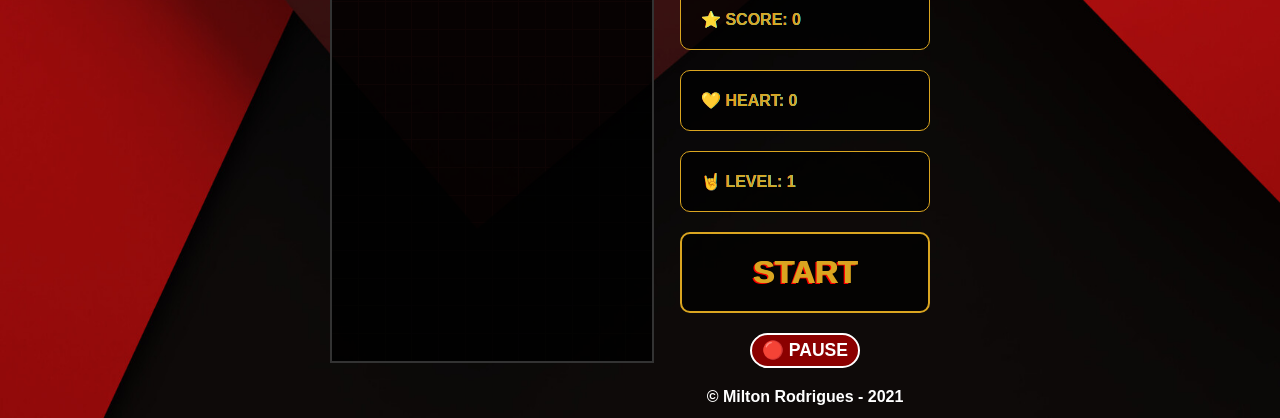
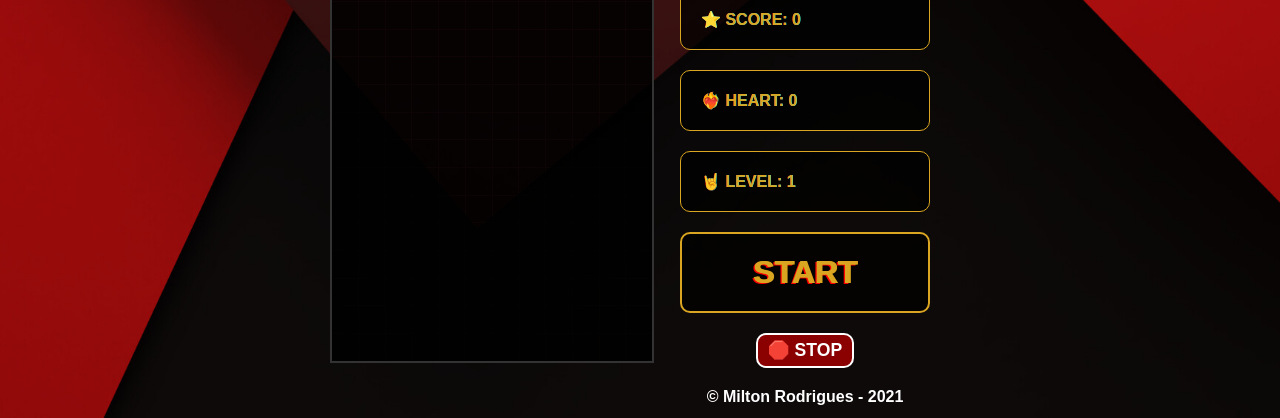
Before and after one commit to Miltonr87/devils-game, a React (Create React App) app: page / in a window 1280 px wide. Shown: the part 313-731 px from the top of the page. Built offline with nearby package versions, Linux system fonts and the light colour scheme.

Commit message:
Pause and Game Over display adjustments

```diff
--- a/src/components/MobileNav.tsx
+++ b/src/components/MobileNav.tsx
@@ -38,6 +38,18 @@ export const MobileNav = ({
   return (
     <>
       <S.ShowMobileGuideButton onClick={() => showNavAction()} />
+      <S.MobileActionInnerContainer>
+        <S.TetrisTitle className="desktop-logo" src={logo} />
+        {gameOver ? (
+          <div
+            style={{
+              margin: '10px 0 0 0',
+            }}
+          >
+            <Display text="🔥 HIGHWAY TO HELL !!!" gameOver={gameOver} />
+          </div>
+        ) : null}
+      </S.MobileActionInnerContainer>
       <S.MobileOuterActionContainer>
         <MobileActionNav
           upAction={() => upAction()}
@@ -46,12 +58,6 @@ export const MobileNav = ({
           downAction={() => downAction()}
         />
         <S.MobileActionContainer>
-          <S.MobileActionInnerContainer>
-            <S.TetrisTitle className="desktop-logo" src={logo} />
-            {gameOver ? (
-              <Display text="🔥 HIGHWAY TO HELL !!!" gameOver={gameOver} />
-            ) : null}
-          </S.MobileActionInnerContainer>
           <S.MobileActionInnerContainer>
             <Display text={`${score}`} />
             <Display text={`💛 ${rows}`} />
--- a/src/components/PauseButton.jsx
+++ /dev/null
@@ -1,9 +0,0 @@
-import React from 'react';
-
-import { StyledPauseButton } from '../styles/styles.ts';
-
-const PauseButton = ({ callback, text }) => (
-  <StyledPauseButton onClick={callback}>{text}</StyledPauseButton>
-);
-
-export default PauseButton;
--- /dev/null
+++ b/src/components/PauseButton.tsx
@@ -0,0 +1,13 @@
+import React from 'react';
+import { StyledPauseButton } from '../styles/styles';
+
+interface PauseButonProps {
+  callback: any;
+  text: string;
+}
+
+const PauseButton = ({ callback, text }: PauseButonProps) => (
+  <StyledPauseButton onClick={callback}>{text}</StyledPauseButton>
+);
+
+export default PauseButton;
--- a/src/components/Tetris.tsx
+++ b/src/components/Tetris.tsx
@@ -37,7 +37,7 @@ export const Tetris = () => {
   const [isFirstTimeChangeSound, setIsFirstTimeChangeSound] = useState(true);
 
   const [paused, setPaused] = useState(false);
-  const [pauseText, setPauseText] = useState('🔴 PAUSE');
+  const [pauseText, setPauseText] = useState('🛑 STOP');
 
   const [player, updatePlayerPos, resetPlayer, rotateActiveTetromino] =
     usePlayer();
@@ -80,11 +80,13 @@ export const Tetris = () => {
     if (paused !== true) {
       setDropTime(null);
       setPaused(true);
-      setPauseText('🟢 RETURN');
+      setIsPlaying(false);
+      setPauseText('🟢 PLAY');
     } else if (paused === true) {
-      setDropTime(level === 1 ? 1000 : level + 1 + 200);
+      setDropTime(level === 1 ? 1000 : 1000 / (level + 1) + 200);
       setPaused(false);
-      setPauseText('🔴 PAUSE');
+      setIsPlaying(true);
+      setPauseText('🛑 STOP');
     }
   };
 
@@ -218,7 +220,7 @@ export const Tetris = () => {
                   ) : (
                     <>
                       <Display text={`⭐ SCORE: ${score}`} />
-                      <Display text={`💛 HEART: ${rows}`} />
+                      <Display text={`❤️‍🔥 HEART: ${rows}`} />
                       <Display text={`🤘 LEVEL: ${level}`} />
                     </>
                   )}
--- a/src/styles/styles.ts
+++ b/src/styles/styles.ts
@@ -156,13 +156,13 @@ export const StyledPauseButton = styled.button`
     width: fit-content;
     margin: auto;
     padding: 5px 10px;
-    border-radius: 53px;
+    border-radius: 10px;
     cursor: pointer;
     border: 2px solid white;
     @media (max-width: 768px) {
         margin: -10px 0 20px 0;
         padding: 5px;
-        width: 78%;
+        width: 62%;
         align-self: center;
     }
 `;
@@ -184,7 +184,6 @@ export const ShowMobileGuideButton = styled.button`
     @media (max-width: 768px) {
         display: true;
         padding: 11px;
-        /* bug in almost mobile dimensions */
     }
 `;
 
```
